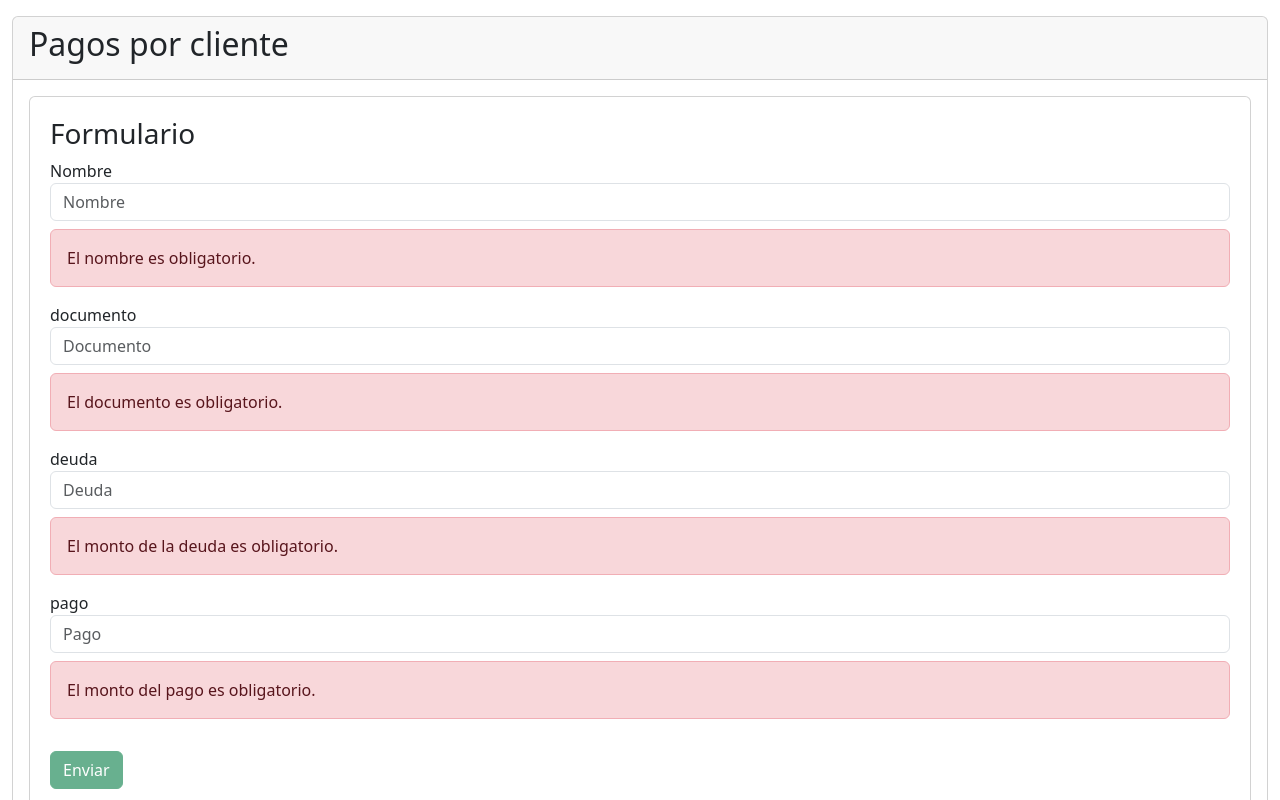
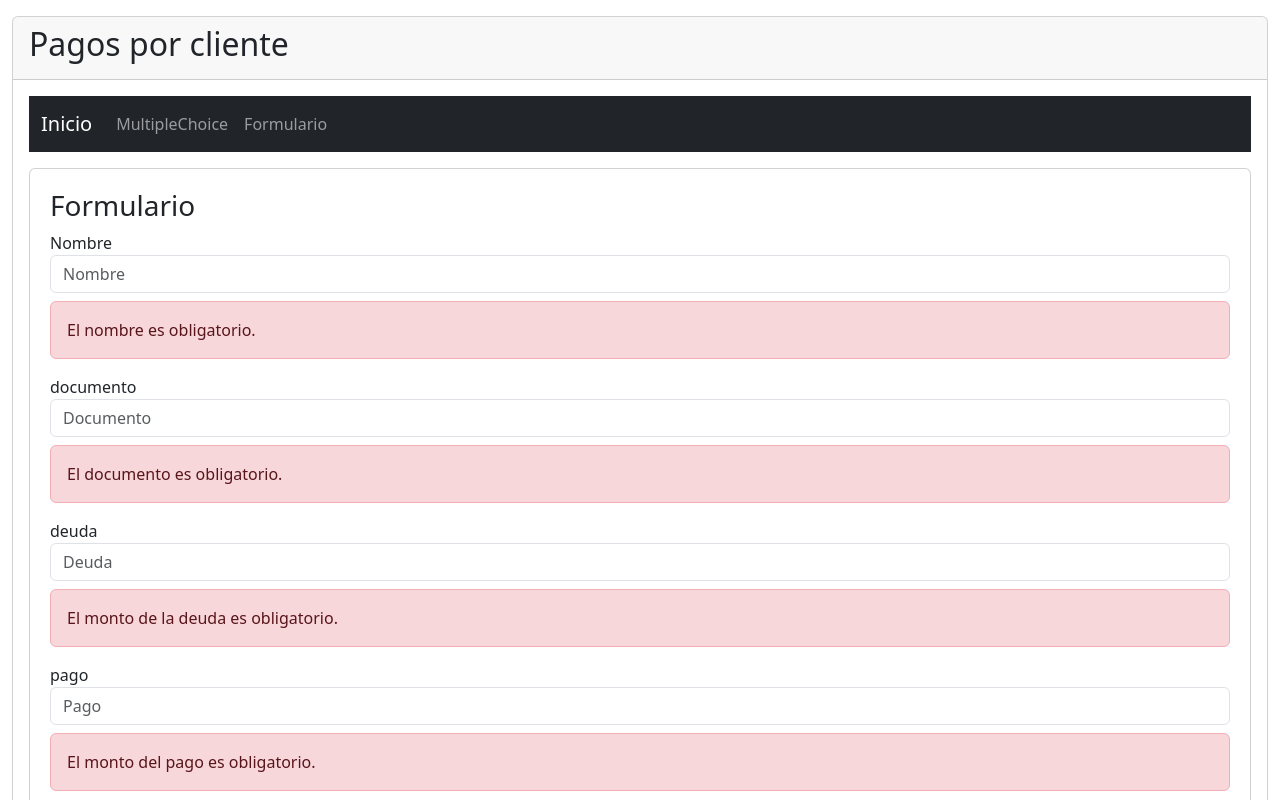
Before and after one commit to AgusBorgo/Aplicacion-Vue-CLI-PagosPorClientes, a Vue app in the folder Aplicacion-Vue-CLI-PagosPorClientes/: page /#/formulario in a window 1280 px wide. Shown: the top 800 px of the page. Built offline with nearby package versions, Linux system fonts and the light colour scheme.

Commit message:
Configuracion final del router

```diff
--- a/Aplicacion-Vue-CLI-PagosPorClientes/src/App.vue
+++ b/Aplicacion-Vue-CLI-PagosPorClientes/src/App.vue
@@ -9,8 +9,10 @@
       </div>
       <div class="card-body">
         <main>
-           <Formulario/>
-           <MultipleChoice/>
+            <NavBar />
+            <RouterView/>
+           <!-- <Formulario/>
+           <MultipleChoice/> -->
         </main>
       </div>
     </div>
@@ -22,6 +24,7 @@
 
 import Formulario from './components/components/Formulario.vue';
 import MultipleChoice from './components/components/MultipleChoice.vue';
+import NavBar from './components/components/NavBar.vue';
 
 
 export default {
@@ -29,6 +32,7 @@
   components: {
     Formulario,
     MultipleChoice,
+    NavBar
   },
 };
 </script>
--- /dev/null
+++ b/Aplicacion-Vue-CLI-PagosPorClientes/src/components/components/NavBar.vue
@@ -0,0 +1,66 @@
+<template>
+  <nav class="navbar navbar-expand-md navbar-dark bg-dark mb-3">
+  <div class="container-fluid">
+    <RouterLink class="navbar-brand" to="/">Inicio</RouterLink>
+
+    <button class="navbar-toggler" type="button" data-bs-toggle="collapse" data-bs-target="#navbarNav" aria-controls="navbarNav" aria-expanded="false" aria-label="Toggle navigation">
+      <span class="navbar-toggler-icon"></span>
+    </button>
+
+    <div class="collapse navbar-collapse" id="navbarNav">
+      <ul class="navbar-nav">
+        <li class="nav-item">
+          <RouterLink class="nav-link" to="/multipleChoice">MultipleChoice</RouterLink>
+        </li>
+        <li class="nav-item">
+          <RouterLink class="nav-link" to="/formulario">Formulario</RouterLink>
+        </li>
+      </ul>
+    </div>
+  </div>
+</nav>
+</template>
+
+<script>
+export default {
+  name: 'NavBar',
+
+    props: {
+    // Definición de props
+    },
+
+  data() {
+    return {
+
+    };
+  },
+
+  computed: {
+    // Propiedades computadas, son como getters
+  },
+
+  watch: {
+    // Observadores para reaccionar a cambios en datos o props
+  },
+
+  methods: {
+    // Métodos del componente
+  },
+
+  created() {
+    // Código que se ejecuta cuando el componente se crea
+  },
+
+  mounted() {
+    // Código que se ejecuta cuando el componente se monta
+  },
+
+  unmounted() {
+    // Código que se ejecuta cuando el componente se desmonta
+  },
+};
+</script>
+
+<style scoped>
+
+</style>
--- a/Aplicacion-Vue-CLI-PagosPorClientes/src/main.js
+++ b/Aplicacion-Vue-CLI-PagosPorClientes/src/main.js
@@ -4,7 +4,9 @@
 import App from './App.vue'
 
 import './bootstrap.js'
+import router from './router'
 
 const app = createApp(App)
+app.use(router)
 
 app.mount('#app')
--- /dev/null
+++ b/Aplicacion-Vue-CLI-PagosPorClientes/src/router.js
@@ -0,0 +1,25 @@
+import {
+    createRouter,
+    createWebHashHistory
+} from 'vue-router';
+
+import Formulario from './components/components/Formulario.vue';
+import MultipleChoice from './components/components/MultipleChoice.vue';
+
+const routes = [
+    {path: '/', redirect: '/formulario'},
+
+    {path: '/formulario', component: Formulario},
+    {path: '/multipleChoice', component: MultipleChoice},
+
+    {path: '/:pathMatch(.*)*', redirect: '/formulario'},
+]
+
+const router = createRouter({
+    // your router options here
+    // historial de rutas
+    history: createWebHashHistory(),
+    routes: routes
+});
+
+export default router;
```
